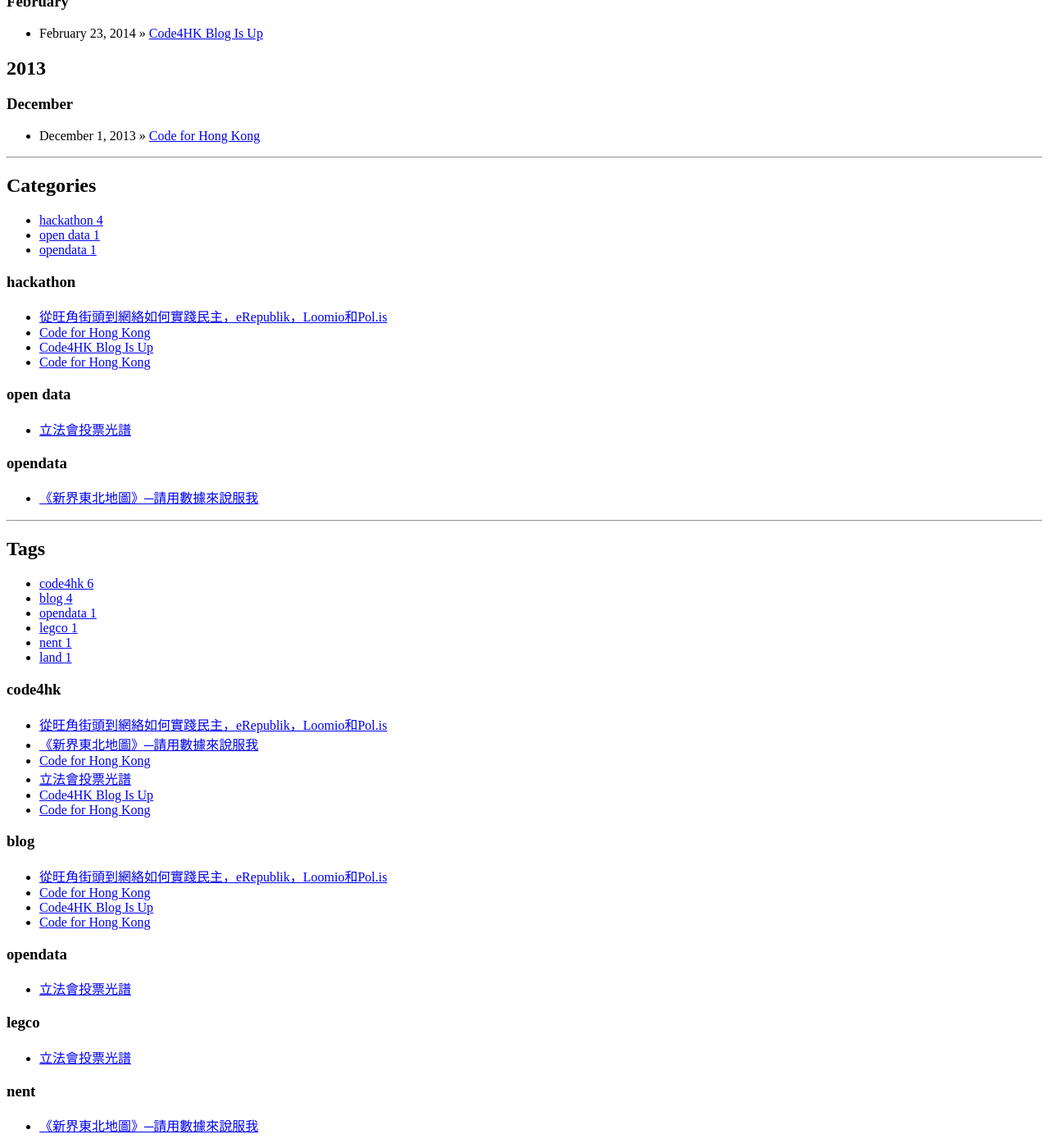
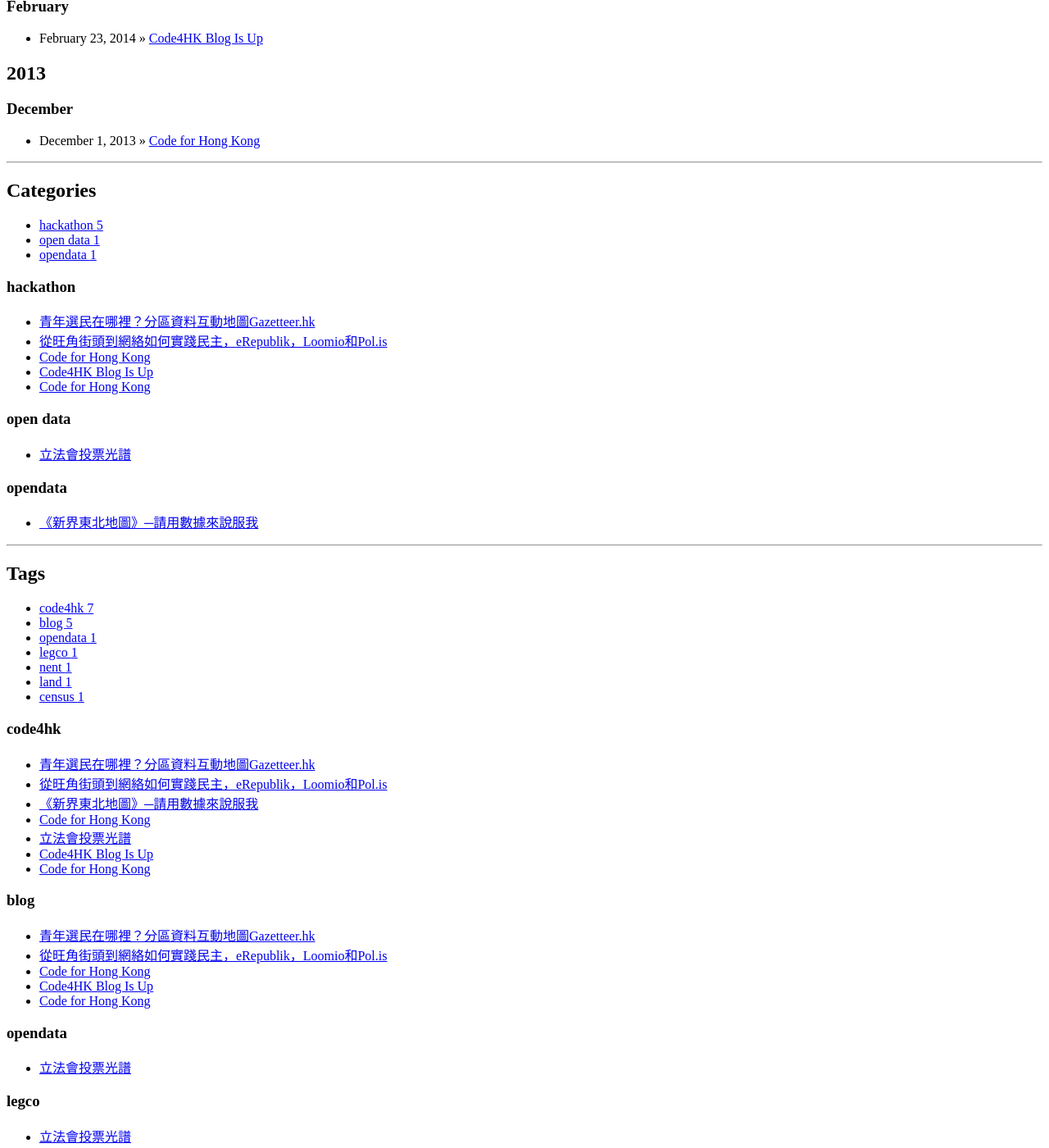
Before and after one commit to code4hk/code4hk.github.io, a Jekyll site: the page built from blogs.html, in a window 1280 px wide and 1400 px high, scrolled down 684 px. Shown: the whole window at 82% size. Built offline with Jekyll 4.4.1, drawn with Linux system fonts in a browser that asks for light colours; Markdown is read by kramdown in place of the engine named in the settings; some of the changed text lies outside the part shown.

Commit message:
Update 2014-11-20-where-electors.md

```diff
--- a/_posts/2014-11-20-where-electors.md
+++ b/_posts/2014-11-20-where-electors.md
@@ -1,4 +1,13 @@
-青年選民在哪裡？
+---
+layout: post
+category : hackathon
+author: vincentlaucy
+author_url: http://github.com/vincentlaucy
+title: "青年選民在哪裡？分區資料互動地圖Gazetteer.hk"
+tagline: "用數據考察選情"
+tags : [code4hk, blog, census]
+---
+
 
 近日不少組織也呼籲市民登記做選民，投選代表自己的候選議員。青年群體的登記率較年長群體低，連政府也表示會吸引年輕人登記成為選民。
 
```
